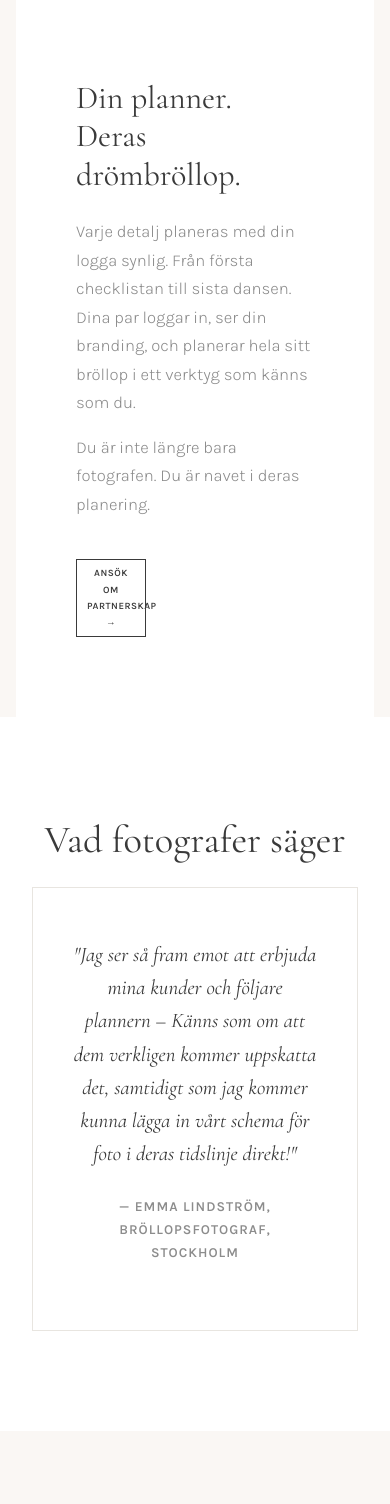
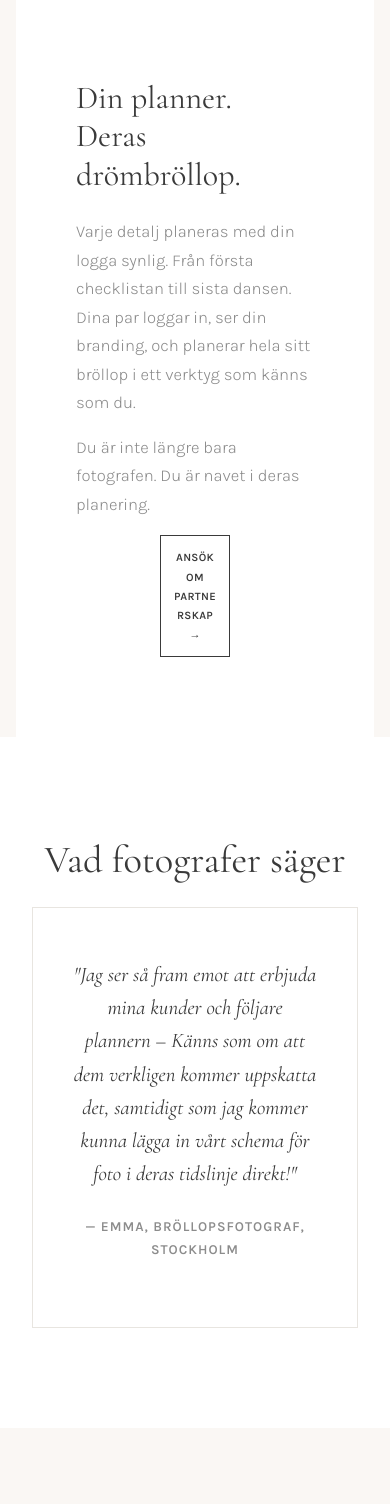
Before and after one commit to studiomonira-stack/Wedding-planner, a Django app: page / in a window 390 px wide. Shown: the part 1364-2868 px from the top of the page. Run offline with Django 5.2, Linux system fonts and the light colour scheme.

Commit message:
button fix & kop.html

```diff
--- a/accounts/templates/accounts/kop.html
+++ b/accounts/templates/accounts/kop.html
@@ -1,7 +1,7 @@
 {% load static %}
 {% load i18n %}
 <!DOCTYPE html>
-<html lang="sv">
+<html lang="eng">
 <head>
     <!-- Google tag (gtag.js) -->
 <script async src="https://www.googletagmanager.com/gtag/js?id=G-2LKM96TXGF"></script>
@@ -32,7 +32,7 @@
         * { margin: 0; padding: 0; box-sizing: border-box; }
         body {
             font-family: 'Karla', sans-serif;
-            background: var(--cream);
+            background: var(--white);
             color: var(--text);
             line-height: 1.7;
         }
--- a/accounts/templates/accounts/landing.html
+++ b/accounts/templates/accounts/landing.html
@@ -254,7 +254,8 @@ body {
 
 
 @media (max-width: 480px) {
-    .btn-primary {
+    .btn-primary,
+    .btn-outline {
         display: block !important;
         width: 85% !important;
         margin: 0 auto !important;
@@ -321,7 +322,7 @@ body {
             <h2 style="text-align: center;">Vad fotografer säger</h2>
             <div class="testimonial-card mt-4">
                 <p class="quote">"Jag ser så fram emot att erbjuda mina kunder och följare plannern – Känns som om att dem verkligen kommer uppskatta det, samtidigt som jag kommer kunna lägga in vårt schema för foto i deras tidslinje direkt!"</p>
-                <p class="author">— Emma Lindström, Bröllopsfotograf, Stockholm</p>
+                <p class="author">— Emma, Bröllopsfotograf, Stockholm</p>
             </div>
         </div>
     </section>
```
